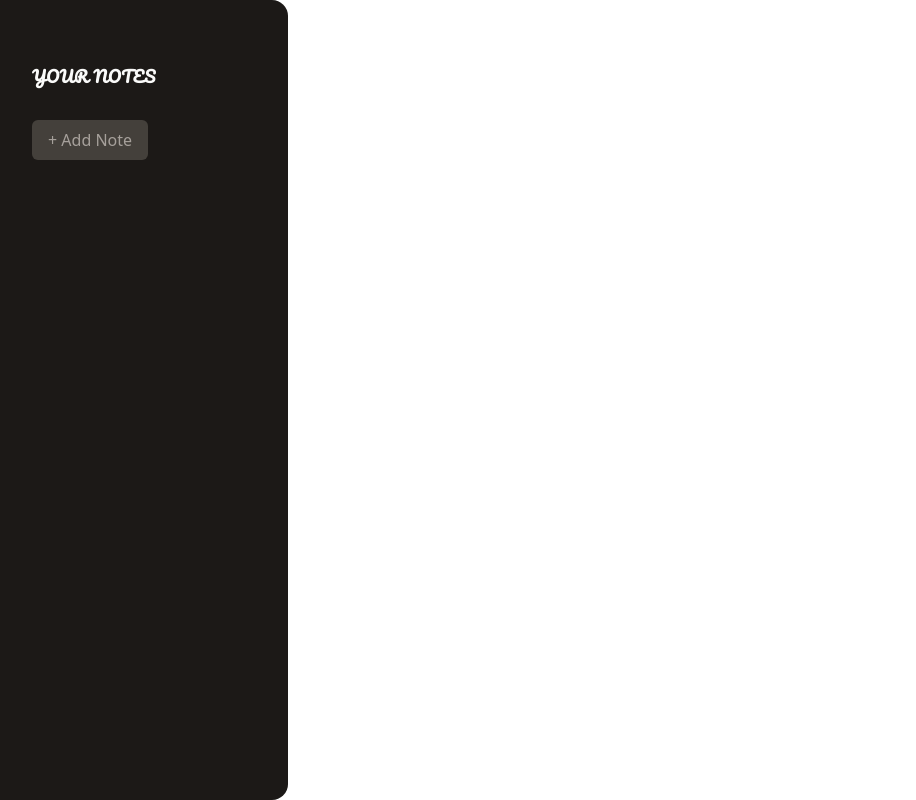
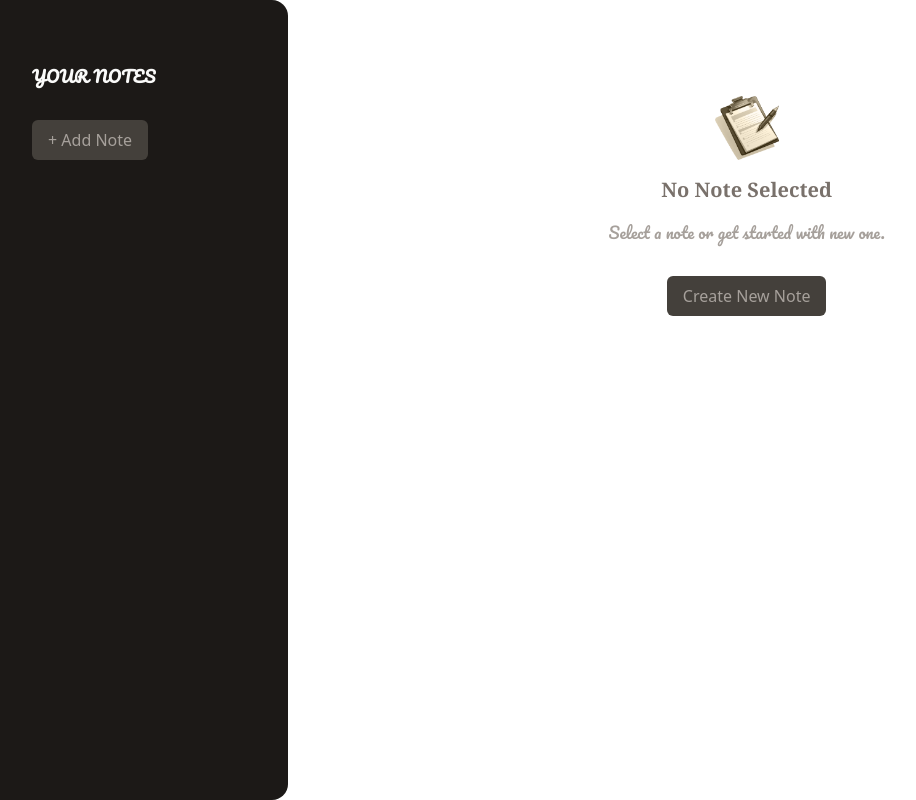
Before and after one commit to Qunainb/offline-first-notes, a React (Vite) app: page / in a window 1280 px wide. Shown: the whole page, without its empty margins (0-916 px from the left). Built offline with nearby package versions, Linux system fonts and the light colour scheme.

Commit message:
feat: No note selected

```diff
--- a/src/App.jsx
+++ b/src/App.jsx
@@ -1,9 +1,11 @@
+import NoNoteSelected from "./Components/NoNoteSelected";
 import NotesSidebar from "./Components/NotesSidebar";
 
 function App() {
   return (
     <main className="min-h-screen flex gap-8">
       <NotesSidebar />
+      <NoNoteSelected />
     </main>
   );
 }
--- /dev/null
+++ b/src/Components/Button.jsx
@@ -0,0 +1,10 @@
+export default function Button({ children, ...props }) {
+  return (
+    <button
+      className="px-4 py-2 text-xs md:text-base bg-stone-700 text-stone-400 rounded-md hover:bg-stone-600 hover:text-stone-100"
+      {...props}
+    >
+      {children}
+    </button>
+  );
+}
--- /dev/null
+++ b/src/Components/NoNoteSelected.jsx
@@ -0,0 +1,22 @@
+import imageLogo from "../assets/logo.png";
+import Button from "./Button";
+
+export default function NoNoteSelected() {
+  return (
+    <div className="w-2/3 text-center mt-24">
+      <img src={imageLogo} alt="image-logo" className="h-16 w-16 mx-auto" />
+      <h2 className="text-xl font-bold my-4 text-stone-500 font-serif">
+        No Note Selected
+      </h2>
+      <p
+        style={{ fontFamily: `"Pacifico", cursive` }}
+        className="text-stone-400 mb-4 tetx-base"
+      >
+        Select a note or get started with new one.
+      </p>
+      <p className="mt-8">
+        <Button>Create New Note</Button>
+      </p>
+    </div>
+  );
+}
--- a/src/Components/NotesSidebar.jsx
+++ b/src/Components/NotesSidebar.jsx
@@ -1,3 +1,5 @@
+import Button from "./Button";
+
 export default function NotesSidebar() {
   return (
     <div className="w-1/3 px-8 py-16 bg-stone-900 text-stone-50 rounded-r-2xl md:w-72">
@@ -8,9 +10,7 @@ export default function NotesSidebar() {
         Your Notes
       </h2>
       <div>
-        <button className="px-4 py-2 text-xs md:text-base bg-stone-700 text-stone-400 rounded-md hover:bg-stone-600 hover:text-stone-100">
-          + Add Note
-        </button>
+        <Button>+ Add Note</Button>
       </div>
     </div>
   );
```
Also changed, not shown: src/assets/logo.png (added).
